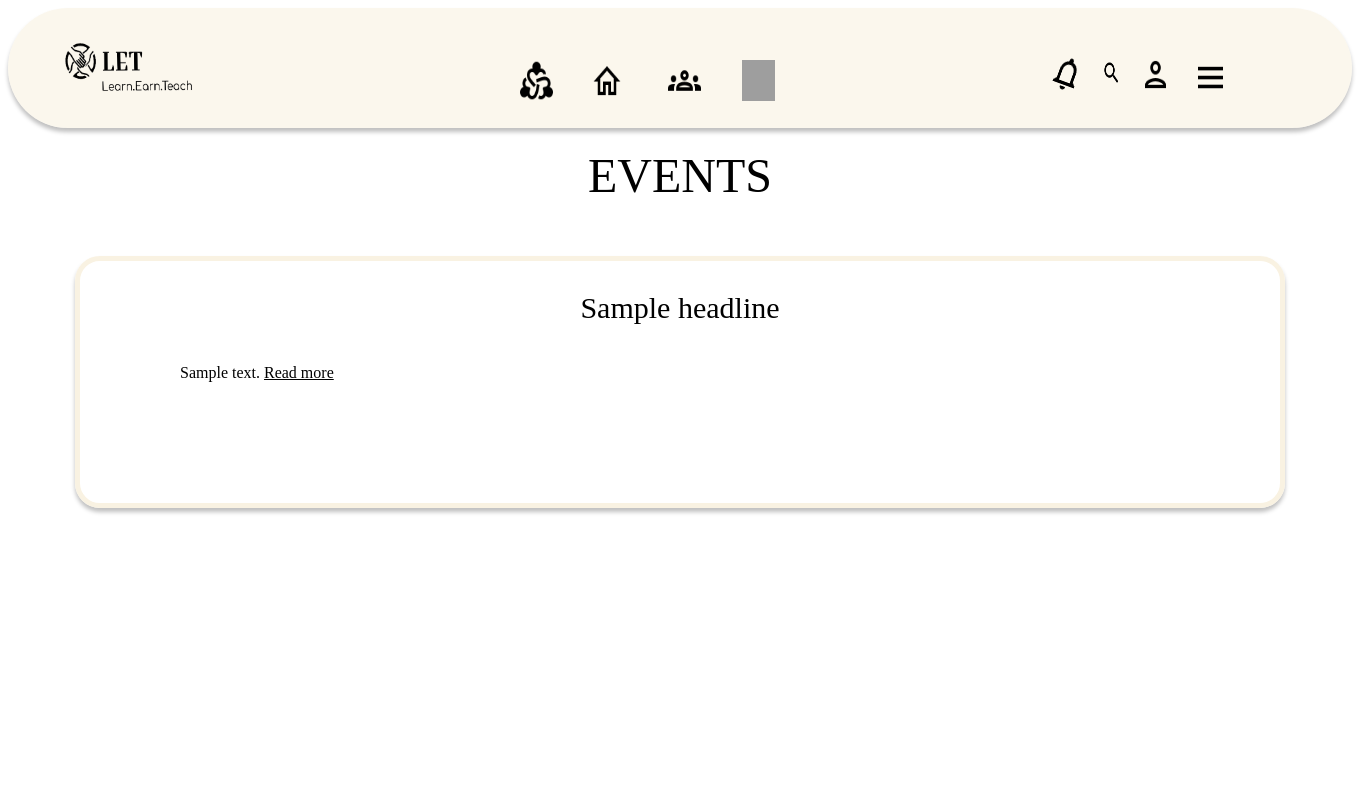
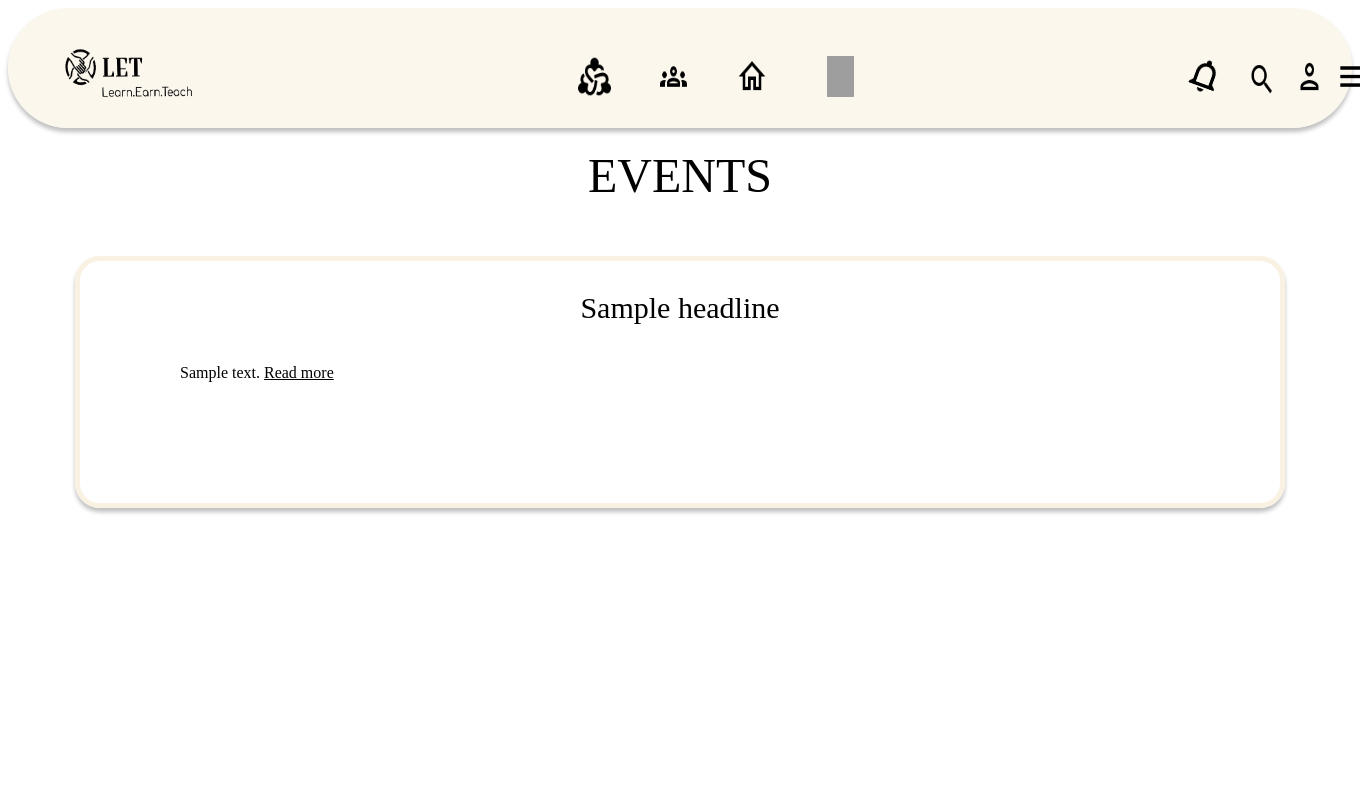
Before and after one commit to numbparadox/NewsLet, a Flask app: template templates/NewsLet.html in a window 1360 px wide. Run offline with Flask 3, Linux system fonts and the light colour scheme; the template is opened without the code that fills it: most values are stand-ins (such as "Sample title", 1, 10 or a date in 2020); grey boxes are pictures that could not be loaded.

Commit message:
Additional Changes

```diff
--- a/templates/NewsLet.html
+++ b/templates/NewsLet.html
@@ -1,36 +1,35 @@
 <div class="NewsletFrame" style="width: 100%; height: 100%; position: relative; background: white">
-  <div class="Rectangle2" style="width: 100%; height: 120px; background: rgba(248.82, 242.37, 225.81, 0.61); box-shadow: 0 4px 4px rgba(0, 0, 0, 0.25); border-radius: 88px"></div>
-      <div class="OutlineGroupsBlack24dp1" style="width: 33px; height: 41px; left: 660px; top: 52px; position: absolute; flex-direction: column; justify-content: center; align-items: center; display: inline-flex">
+  <div class="Rectangle2" style="width: 100%; height: 120px; background: rgba(248.82, 242.37, 225.81, 0.61); box-shadow: 0 4px 4px rgba(0, 0, 0, 0.25); border-radius: 88px">
+      <button class="Logo" style="width: 15%; height: 20%; left: 20px; top: -15px; position: absolute; border: none; background: none;" onclick="location.href='your_logo_link_here'">
+        <img src="../static/imageAts/logo.png" alt="Home" style="width: 100%; height: 100%;">
+      </button>
+      <div class="OutlineDiversity2Black24dp1" style="width: 33px; height: 41px; left: 570px; top: 48px; position: relative; flex-direction: column; justify-content: center; align-items: center; display: inline-flex">
+        <img class="OutlineDiversity2Black24dp1" style="width: 33px; height: 41px" src="/static/imageAts/outline_diversity_2_black_24dp.png"  alt="community"/>
+      </div>
+      <div class="OutlineGroupsBlack24dp1" style="width: 2%; height: 41px; left: 615px; top: 48px; position: relative; flex-direction: column; justify-content: center; align-items: center; display: inline-flex">
         <img class="OutlineGroupsBlack24dp1" style="width: 100%; height: 100%" src="/static/imageAts/outline_groups_black_24dp.png"  alt="Group"/>
       </div>
-      <div class="OutlinePersonBlack24dp1" style="width: 31px; height: 41px; left: 1132px; top: 46px; position: absolute; flex-direction: column; justify-content: center; align-items: center; display: inline-flex">
+      <div class="Home" style="width: 32px; height: 41px; left: 660px; top: 48px; position: relative; flex-direction: column; justify-content: center; align-items: center; display: inline-flex">
+        <img class="HomeDefault" style="width: 32px; height: 41px" src="../static/imageAts/outline_home_black_24dp.png"  alt="Home"/>
+      </div>
+      <div class="OutlineLocalLibraryBlack24dp1" style="width: 2%; height: 41px; left: 715px; top: 48px; position: relative; flex-direction: column; justify-content: center; align-items: center; display: inline-flex">
+        <img class="OutlineLocalLibraryBlack24dp1" style="width: 100%; height: 41px" src="/static/imageAts/outline_local_library_black_24dp.png"  alt="Newslet"/>
+      </div>
+      <div class="OutlineNotificationsBlack24dp1" style="width: 3%; height: 40px; left: 1050px; top: 41px; position: relative; transform: rotate(20deg); transform-origin: 0 0; flex-direction: column; justify-content: center; align-items: center; display: inline-flex">
+        <img class="OutlineNotificationsBlack24dp1" style="width: 100%; height: 100%" src="/static/imageAts/outline_notifications_black_24dp.png"  alt="notification"/>
+      </div>
+      <div class="Search" style="width: 3%; height: 41px; left: 1055px; top: 50px; position: relative; flex-direction: column; justify-content: center; align-items: center; display: inline-flex">
+    <button class="OutlineSearchBlack24dp1" style="width: 100%; height: 100%; border: none; background: none;" onclick="location.href='your_search_link_here'">
+        <img src="../static/imageAts/outline_search_black_24dp.png" alt="Search" style="width: 100%; height: 100%;">
+    </button>
+      </div>
+      <div class="OutlinePersonBlack24dp1" style="width: 2%; height: 41px; left: 1065px; top: 48px; position: relative; flex-direction: column; justify-content: center; align-items: center; display: inline-flex">
         <img class="OutlinePersonBlack24dp1" style="width: 100%; height: 100%" src="/static/imageAts/outline_person_black_24dp.png"  alt="profile"/>
       </div>
-      <div class="OutlineLocalLibraryBlack24dp1" style="width: 33px; height: 41px; left: 734px; top: 52px; position: absolute; flex-direction: column; justify-content: center; align-items: center; display: inline-flex">
-        <img class="OutlineLocalLibraryBlack24dp1" style="width: 33px; height: 41px" src="/static/imageAts/outline_local_library_black_24dp.png"  alt="Newslet"/>
+      <div class="OutlineMenuBlack24dp1" style="width: 2%; height: 41px; left: 1075px; top: 48px; position: relative; flex-direction: column; justify-content: center; align-items: center; display: inline-flex">
+        <img class="OutlineMenuBlack24dp1" style="width: 100%; height: 100%" src="/static/imageAts/outline_menu_black_24dp.png"  alt="Menu"/>
       </div>
-      <div class="OutlineMenuBlack24dp1" style="width: 33px; height: 43px; left: 1186px; top: 48px; position: absolute; flex-direction: column; justify-content: center; align-items: center; display: inline-flex">
-        <img class="OutlineMenuBlack24dp1" style="width: 33px; height: 43px" src="/static/imageAts/outline_menu_black_24dp.png"  alt="Menu"/>
-      </div>
-      <div class="OutlineDiversity2Black24dp1" style="width: 33px; height: 41px; left: 512px; top: 52px; position: absolute; flex-direction: column; justify-content: center; align-items: center; display: inline-flex">
-        <img class="OutlineDiversity2Black24dp1" style="width: 33px; height: 41px" src="/static/imageAts/outline_diversity_2_black_24dp.png"  alt="community"/>
-      </div>
-      <div class="Home" style="width: 32px; height: 41px; left: 583px; top: 53px; position: absolute; flex-direction: column; justify-content: center; align-items: center; display: inline-flex">
-        <img class="HomeDefault" style="width: 32px; height: 41px" src="../static/imageAts/outline_home_black_24dp.png"  alt="Home"/>
-      </div>
-      <div class="OutlineNotificationsBlack24dp1" style="width: 34px; height: 40px; left: 1050px; top: 41px; position: absolute; transform: rotate(20deg); transform-origin: 0 0; flex-direction: column; justify-content: center; align-items: center; display: inline-flex">
-        <img class="OutlineNotificationsBlack24dp1" style="width: 34px; height: 40px" src="/static/imageAts/outline_notifications_black_24dp.png"  alt="notification"/>
-      </div>
-      <button class="Logo" style="width: 15%; height: 20%; left: 20px; top: -21px; position: absolute; border: none; background: none;" onclick="location.href='your_logo_link_here'">
-    <img src="../static/imageAts/logo.png" alt="Home" style="width: 100%; height: 100%;">
-</button>
-
-<div class="Search" style="width: 50px; height: 30px; left: 1078px; top: 50px; position: absolute; flex-direction: column; justify-content: center; align-items: center; display: inline-flex">
-    <button class="OutlineSearchBlack24dp1" style="width: 31px; height: 41px; border: none; background: none;" onclick="location.href='your_search_link_here'">
-        <img src="../static/imageAts/outline_search_black_24dp.png" alt="Search" style="width: 100%; height: 100%;">
-    </button>
 </div>
-
     <div class="Events" style="width: 814px; height: 88px; margin: 20px auto;position: relative; text-align: center; color: black; font-size: 48px; font-family: Inria Serif,serif; font-weight: 400; word-wrap: break-word;z-index: 1">EVENTS</div>
 
   {% for event in events %}
```
